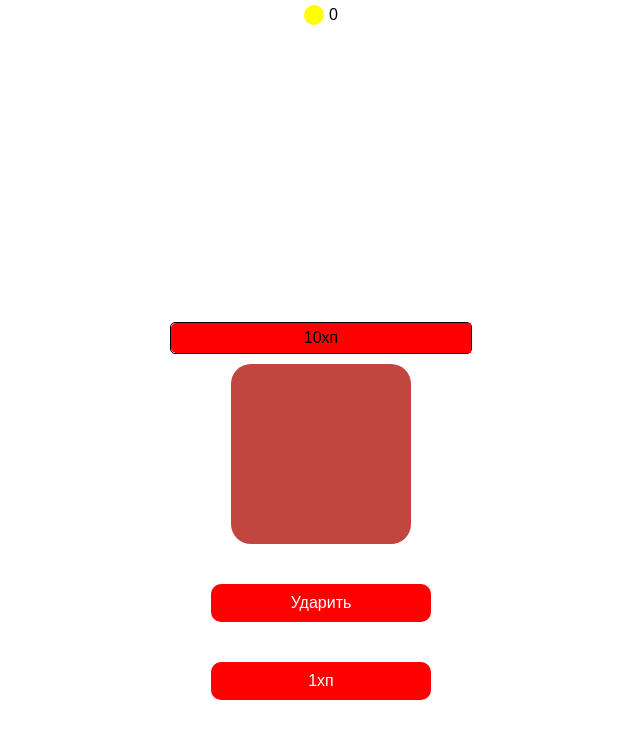
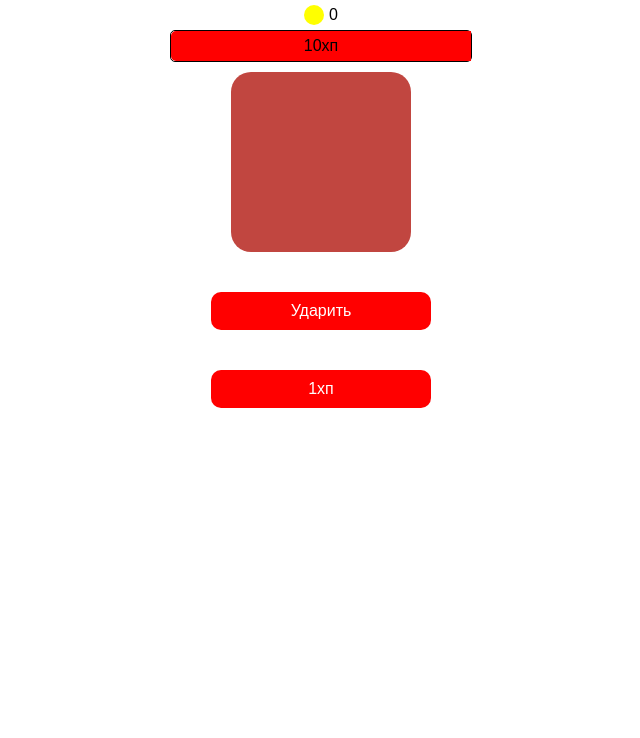
Before and after one commit to HELLRAID-cmd/Tap-Tap-MonsterHunter, a React (Vite) app in the folder client/: page / in a window 1280 px wide. Shown: the top 738 px of the page, without its empty margins (319-959 px from the left). Built offline with nearby package versions, Linux system fonts and the light colour scheme.

Commit message:
Добавил монеты

```diff
--- a/client/src/App.tsx
+++ b/client/src/App.tsx
@@ -1,14 +1,22 @@
+import { useState } from "react";
 import { NEW_HEALTH } from "./Components/Config/Config";
 import Header from "./Components/Header/Header";
 import { Monster } from "./Components/Monster/Monster"
 import "./Styles/style.scss";
 
 function App() {
+  const [coins, setCoins] = useState(0);
+
+  const addCoins = () => {
+    const randomNumber = Math.floor(Math.random() * 5) + 1;
+    setCoins(prev => prev + randomNumber);
+  };
+
   return (
-    <>
-      <Header/>
-      <Monster health={NEW_HEALTH} />
-    </>
+    <div className="game">
+      <Header coins={coins}/>
+      <Monster health={NEW_HEALTH} addCoins={addCoins}/>
+    </div>
   )
 }
 
```
